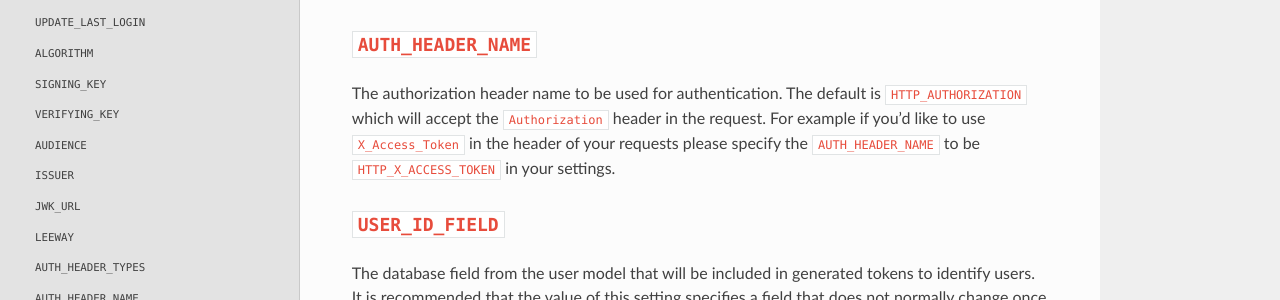
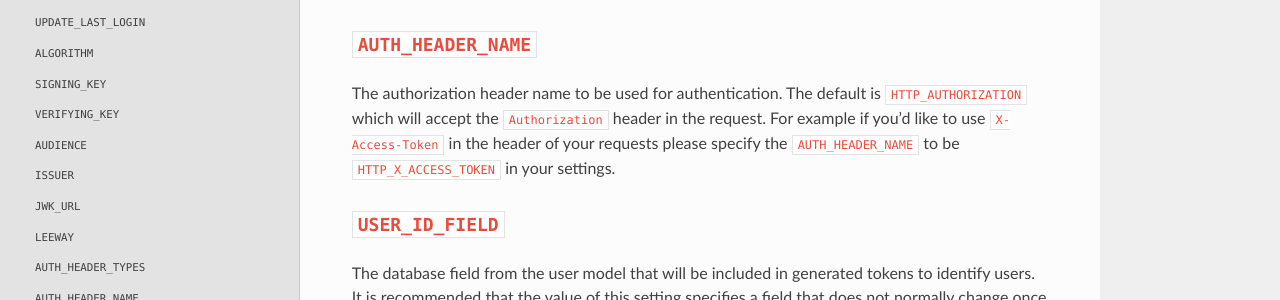
Before and after one commit to rango1105/django-simplejwt, a Sphinx documentation site: the page built from docs/settings.rst, in a window 1280 px wide and 900 px high, scrolled down 3427 px. Shown: the part 147-447 px from the top of the window. Built offline with Sphinx 7.4.7 and the Read the Docs theme 2.0.0, drawn with Linux system fonts in a browser that asks for light colours; the version number could not be read and is left out.

```diff
--- a/docs/settings.rst
+++ b/docs/settings.rst
@@ -191,7 +191,7 @@ collection will be used to build the "WWW-Authenticate" header in the response.
 The authorization header name to be used for authentication.
 The default is ``HTTP_AUTHORIZATION`` which will accept the
 ``Authorization`` header in the request. For example if you'd
-like to use ``X_Access_Token`` in the header of your requests
+like to use ``X-Access-Token`` in the header of your requests
 please specify the ``AUTH_HEADER_NAME`` to be
 ``HTTP_X_ACCESS_TOKEN`` in your settings.
 
```
